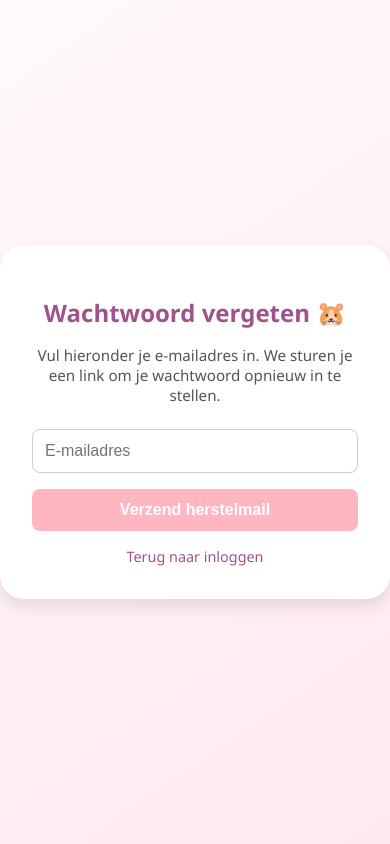
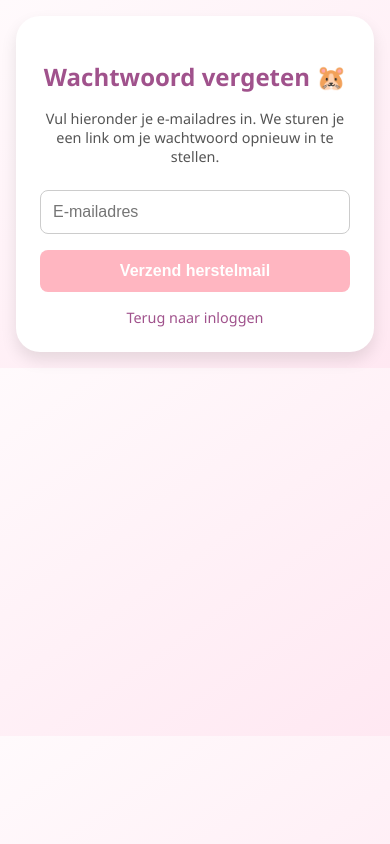
Before and after one commit to Shinthegamer/pluisje-ai, a Flask app: page /forgot-password in a window 390 px wide. Run offline with Flask 3, Linux system fonts and the light colour scheme.

Commit message:
styling bij reset password

```diff
--- a/static/style.css
+++ b/static/style.css
@@ -300,6 +300,36 @@ form button:hover,
 }
 
 @media (max-width: 768px) {
+
+	.forgot-container,
+	.reset-container {
+    max-width: 90vw;
+    padding: 1.5rem;
+  }
+
+  .forgot-body,
+  .reset-body {
+    padding: 1rem;
+    height: auto;
+  }
+
+  .forgot-container input,
+  .reset-container input,
+  .forgot-container button,
+  .reset-container button {
+    font-size: 1rem;
+  }
+
+  .forgot-container h2,
+  .reset-container h2 {
+    font-size: 1.5rem;
+  }
+
+  .forgot-container p,
+  .reset-container p {
+    font-size: 0.9rem;
+  }
+
   .container {
     height: auto; /* minder vaste hoogte */
     padding: 0.5rem;
@@ -307,6 +337,7 @@ form button:hover,
 	display: flex;
     flex-direction: column-reverse;
   }
+
     .login-container {
     max-width: 90vw; /* 90% van de viewport breedte */
     padding: 1.5rem; /* iets minder padding om ruimte te maken */
--- a/templates/forgot_password.html
+++ b/templates/forgot_password.html
@@ -5,7 +5,7 @@
     <link rel="stylesheet" href="{{ url_for('static', filename='style.css') }}">
 </head>
 <body class="forgot-body">
-    <div class="forgot-container">
+	<div class="forgot-container">
         <h2>Wachtwoord vergeten 🐹</h2>
         <p>Vul hieronder je e-mailadres in. We sturen je een link om je wachtwoord opnieuw in te stellen.</p>
         <form method="post">
--- a/templates/reset_password.html
+++ b/templates/reset_password.html
@@ -5,7 +5,7 @@
     <link rel="stylesheet" href="{{ url_for('static', filename='style.css') }}">
 </head>
 <body class="reset-body">
-    <div class="reset-container">
+	<div class="reset-container">
         <h2>Nieuw wachtwoord instellen 🐹</h2>
         <form method="post">
             <input type="password" name="password" placeholder="Nieuw wachtwoord" required>
```
